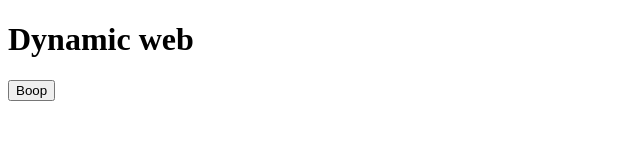
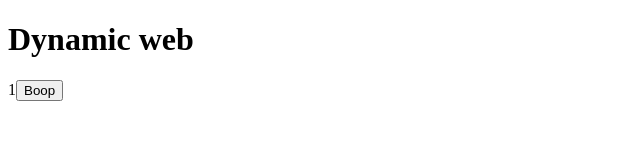
Before and after one commit to jnfrati/testing-turborepo, a Next.js app in the folder apps/web/: page /1 in a window 1280 px wide. Shown: the top 160 px of the page, without its empty margins (0-640 px from the left). Built offline with nearby package versions, Linux system fonts and the light colour scheme.

Commit message:
Updated middleware, web pages and next config

```diff
--- a/apps/web/middleware.ts
+++ b/apps/web/middleware.ts
@@ -18,7 +18,7 @@ export default async function middleware(req: NextRequest) {
     subdomain = hostname?.replace("zifosteam.com", "");
   }
 
-  console.log(subdomain, url.pathname);
+  console.log(subdomain, url);
 
   if (subdomain?.includes(".") && url.pathname.includes("admin")) {
     return NextResponse.rewrite(
--- a/apps/web/pages/[dynamic]/index.tsx
+++ b/apps/web/pages/[dynamic]/index.tsx
@@ -7,7 +7,7 @@ export default function Docs() {
   return (
     <div>
       <h1>Dynamic web</h1>
-      {query.dinamic}
+      {query.dynamic}
       <Button />
     </div>
   );
```
Also changed, not shown: apps/web/next.config.js (+0 -25 lines).
